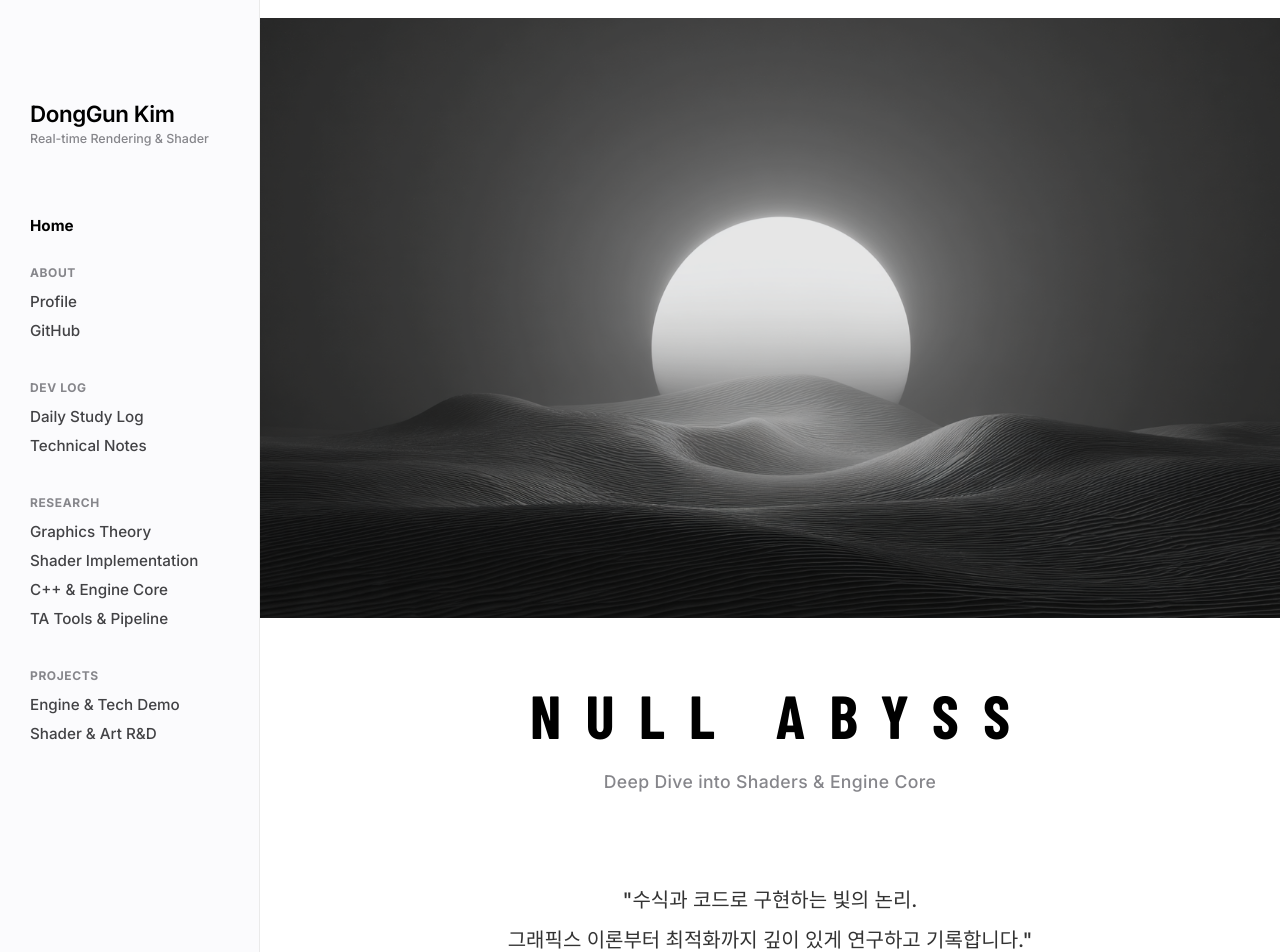
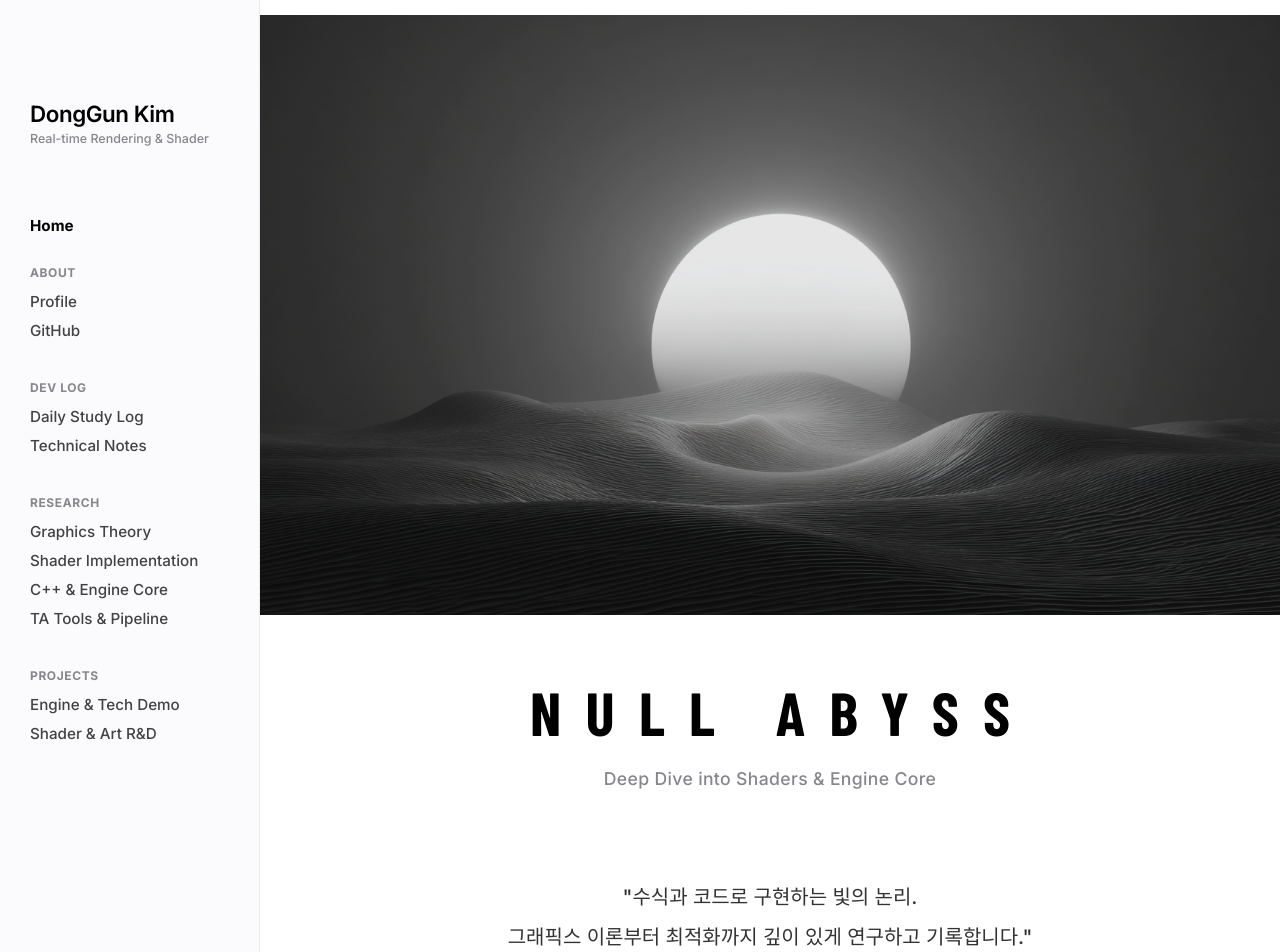
Before and after one commit to KimDongGun324/kimdonggun324.github.io, a Jekyll site: the page built from index.md, in a window 1280 px wide. Shown: the top 952 px of the page. Built offline with Jekyll 4.4.1, drawn with Linux system fonts in a browser that asks for light colours.

Commit message:
배너 사이즈 수정

```diff
--- a/_layouts/default.html
+++ b/_layouts/default.html
@@ -166,15 +166,19 @@
   background: #000;
   position: relative;
 
-  /* ⭐ 최종 FIX: -1px 또는 -2px 마진을 주어 강제로 상단 여백 제거 */
-  margin-top: -2px !important;
+  /* ⭐ 최종 FIX: -3px 대신 -5px로 늘려서 상단 공백 완전히 제거 */
+  margin-top: -5px !important;
 }
-    .main-banner-img {
-      width: 100%; height: 100%; object-fit: cover;
-      /* 상단 배너 이미지 위치 조정 유지 */
-      object-position: 50% 62% !important;
-      opacity: 0.9; display: block;
-    }
+
+/* 이미지 스타일은 그대로 유지 */
+.main-banner-img {
+  width: 100%;
+  height: 100%;
+  object-fit: cover;
+  object-position: 50% 50% !important;
+  opacity: 0.9;
+  display: block;
+}
 
     /* 메인 타이틀 영역 */
     .main-header-static {
```
